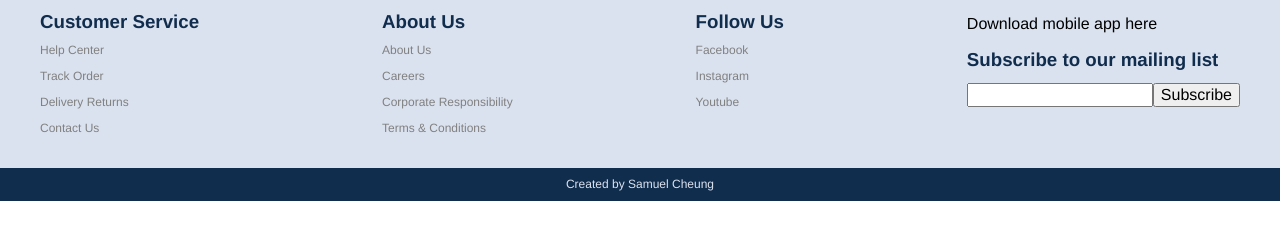
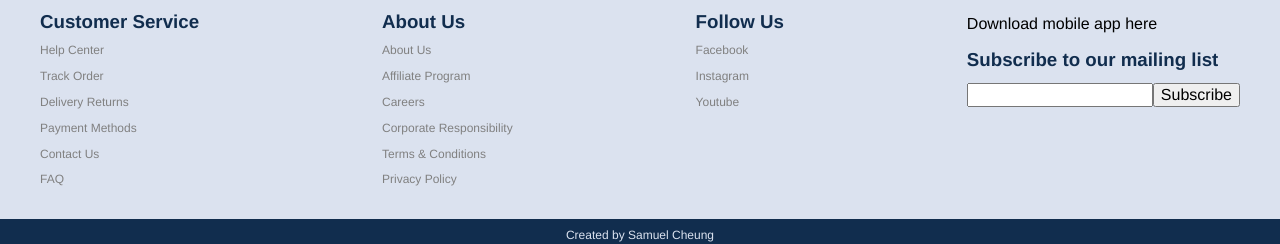
Before and after one commit to salmonsashimi/onlinestore, a Next.js app: page / in a window 1280 px wide. Shown: the part 1327-1571 px from the top of the page. Before the commit the page ends 1528 px from the top, so only its background shows below. Built offline with nearby package versions, Linux system fonts and the light colour scheme.

Commit message:
added additional footer links

```diff
--- a/src/components/footerComponents/Footer.js
+++ b/src/components/footerComponents/Footer.js
@@ -22,16 +22,20 @@ Footer.defaultProps = {
                 'Help Center',
                 'Track Order',
                 'Delivery Returns',
-                'Contact Us'
+                'Payment Methods',
+                'Contact Us',
+                'FAQ'
             ]
         },
         {
             name: 'About Us',
             links: [
                 'About Us',
+                'Affiliate Program',
                 'Careers',
                 'Corporate Responsibility',
-                'Terms & Conditions'
+                'Terms & Conditions',
+                'Privacy Policy',
             ]
         },
         {
```
